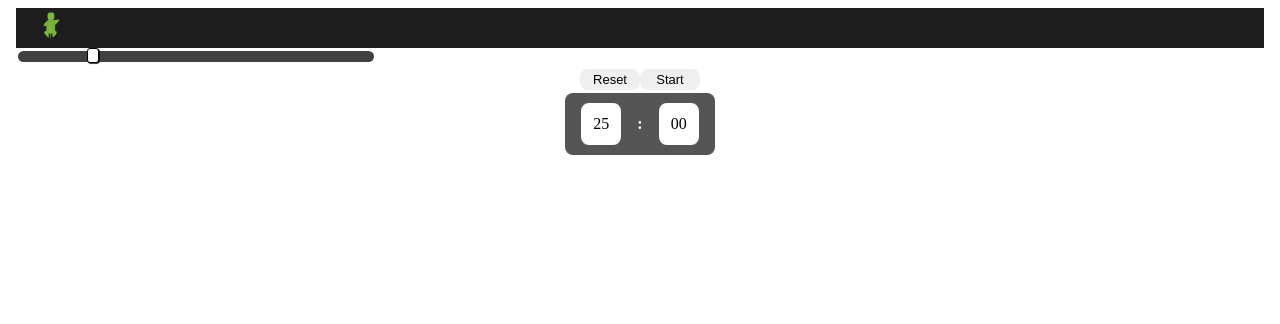
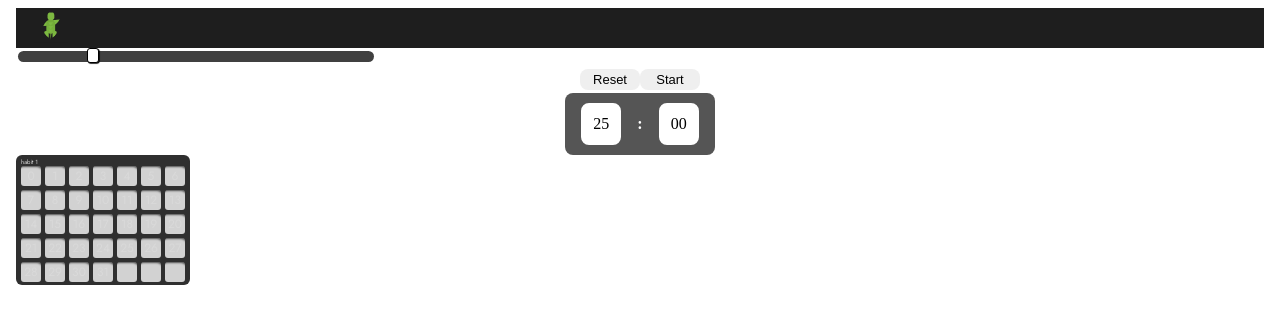
Before and after one commit to emilija-99/Turtle, an Angular app in the folder Turtle_/: page /home in a window 1280 px wide. Shown: the top 324 px of the page. Built offline with nearby package versions, Linux system fonts and the light colour scheme.

Commit message:
habit_tracker-component finished - new logic implementation

```diff
--- a/Turtle_/src/app/components/habit-tracker/habit-tracker.component.css
+++ b/Turtle_/src/app/components/habit-tracker/habit-tracker.component.css
@@ -21,3 +21,34 @@
 .days-grid{
     display: block;
 }
+.days-grid {
+    display: flex;
+    flex-direction: column;
+    gap: 4px;
+  }
+
+  .row {
+    display: flex;
+    gap: 4px;
+  }
+
+  .square {
+    width: 20px;
+    height: 20px;
+    background-color: #d2d2d2;
+    border-radius: 3px;
+    box-shadow: inset -1px 4px 2px -3px rgba(0, 0, 0, 0.63);
+    text-align: center;
+    line-height: 20px;
+    font-size: 12px;
+    cursor: pointer;
+    transition: background-color 0.3s ease;
+  }
+
+  .square:hover {
+    background-color: #b0b0b0;
+  }
+
+  .square:active {
+    background-color: #8c8c8c;
+  }
--- a/Turtle_/src/app/components/habit-tracker/habit-tracker.component.html
+++ b/Turtle_/src/app/components/habit-tracker/habit-tracker.component.html
@@ -4,6 +4,17 @@
         <div class="days" id="days">
           <span>{{habit_name}} {{habit_id}}</span>
         </div>
+        <div class="days-grid">
+          @for(row of matrix.matrix; track row){
+          <div class="row">
+            @for(cell of row; track cell){
+            <div class="square">
+              {{ cell.day !== -1 ? cell.day : '' }}
+            </div>
+          }
+          </div>
+        }
+        </div>
       </div>
     </div>
   </div>
--- a/Turtle_/src/app/components/habit-tracker/habit-tracker.component.ts
+++ b/Turtle_/src/app/components/habit-tracker/habit-tracker.component.ts
@@ -1,4 +1,4 @@
-import { Component, Input, model, OnChanges, OnInit, SimpleChanges } from '@angular/core';
+import { AfterContentInit, Component, Input, model, OnChanges, OnInit, SimpleChanges } from '@angular/core';
 import { habit_tracker_object, matrixObj } from '../../../assets/models';
 import { HttpClientModule } from '@angular/common/http';
 
@@ -9,14 +9,14 @@ import { HttpClientModule } from '@angular/common/http';
   styleUrls: ['./habit-tracker.component.css'],
   standalone:true
 })
-export class HabitTrackerComponent implements OnInit, OnChanges {
+export class HabitTrackerComponent implements OnInit, OnChanges, AfterContentInit {
   @Input({required:true}) habit_id!: number;
   @Input({required:true}) habit_name!: string;
-  @Input({required:true}) creation_date!:string;
+  // @Input({required:true}) creation_date!:string;
   private date: Date = new Date();
   private days?: any;
   private habitTrackerList: any[] = [];
-
+  protected matrix!: habit_tracker_object;
   private months: {} = {
     Jan: 31,
     Feb: 28,
@@ -34,9 +34,13 @@ export class HabitTrackerComponent implements OnInit, OnChanges {
 
 
   constructor() { }
+  ngAfterContentInit(): void {
+    console.log("ngAfter: ");
+  }
 
   ngOnChanges(changes: SimpleChanges): void {
     console.log("Changes:", changes);
+
     if (changes['habit_id'].currentValue) {
       this.setDaysForMonth();
     }
@@ -46,8 +50,14 @@ export class HabitTrackerComponent implements OnInit, OnChanges {
 
   ngOnInit(): void {
     console.log("init.")
+
     if (this.habit_id) {
-      this.setDaysForMonth();
+      var rows = (this.days[1] / 7);
+        var columns = 7;
+        rows = Math.round(rows)+1;
+        this.matrix = this.setHabitTrackerMatrix(columns, rows);
+        console.log("mat: ", this.matrix);
+      // this.setDaysForMonth();
     }
   }
 
@@ -55,72 +65,72 @@ export class HabitTrackerComponent implements OnInit, OnChanges {
     var current_month = this.date.getMonth();
     this.days = Object.entries(this.months)[current_month];
     console.log("days:", this.days);
-    this.createCanvas(this.habit_name, this.habit_id);
+    // this.createCanvas(this.habit_name, this.habit_id);
   }
 
-  createCanvas(habit_name:string, habitId: number) {
-    console.log("days,", habit_name, habitId);
-    if (typeof document !== 'undefined') {
+//   createCanvas(habit_name:string, habitId: number) {
+//     console.log("days,", habit_name, habitId);
+//     if (typeof document !== 'undefined') {
 
-      console.log("createCanvas if");
-      let daysGrid = document.getElementById(`days-${habitId}`) as HTMLElement;
-      console.log(daysGrid);
-      if (!daysGrid) {
-        // If it doesn't exist, create it
-        daysGrid = document.createElement('div');
-        daysGrid.id = `days-${habitId}`;
-        daysGrid.classList.add('days-grid');
+//       console.log("createCanvas if");
+//       let daysGrid = document.getElementById(`days-${habitId}`) as HTMLElement;
+//       console.log(daysGrid);
+//       if (!daysGrid) {
+//         // If it doesn't exist, create it
+//         daysGrid = document.createElement('div');
+//         daysGrid.id = `days-${habitId}`;
+//         daysGrid.classList.add('days-grid');
 
-        let container = document.querySelectorAll('.container');
-        container[container.length-1].appendChild(daysGrid);
+//         let container = document.querySelectorAll('.container');
+//         container[container.length-1].appendChild(daysGrid);
 
-      }
-        var rows = (this.days[1] / 7);
-        var columns = 7;
-        console.log('rows, columns', rows, columns);
-        rows = Math.round(rows)+1;
-        let mat = this.setHabitTrackerMatrix(columns, rows);
-        console.log("mat", mat);
+//       }
+//         var rows = (this.days[1] / 7);
+//         var columns = 7;
+//         console.log('rows, columns', rows, columns);
+//         rows = Math.round(rows)+1;
+//         let mat = this.setHabitTrackerMatrix(columns, rows);
+//         console.log("mat", mat);
 
-        for (let i = 0; i < rows; i++) {
-          const rowContainer = document.createElement('div');
-          rowContainer.style.paddingLeft = '1px';
-          rowContainer.style.display = 'flex';
+//         for (let i = 0; i < rows; i++) {
+//           const rowContainer = document.createElement('div');
+//           rowContainer.style.paddingLeft = '1px';
+//           rowContainer.style.display = 'flex';
 
-          rowContainer.classList.add('row');
+//           rowContainer.classList.add('row');
 
-          for (let j = 0; j < columns; j++) {
-            const square = document.createElement('div');
-            square.style.backgroundColor = '#d2d2d2';
-            square.style.width = '10px';
-            square.style.height = '10px';
-            square.style.margin = '2px 1px';
-            square.style.borderRadius = '1.5px';
-            square.style.boxShadow = '-1px 4px 2px -3px rgba(0,0,0,0.63) inset';
-            square.classList.add('square');
-            rowContainer.appendChild(square);
-          }
-          daysGrid.appendChild(rowContainer);
-        }
-        daysGrid.addEventListener('click',()=>{
-          mat.matrix[1][0].checked = !mat.matrix[1][0].checked;
-          if(mat.matrix[1][0].checked){
-            const row = daysGrid.querySelectorAll('.row')[1];
-            const column = row.querySelectorAll('.square')[0];
+//           for (let j = 0; j < columns; j++) {
+//             const square = document.createElement('div');
+//             square.style.backgroundColor = '#d2d2d2';
+//             square.style.width = '10px';
+//             square.style.height = '10px';
+//             square.style.margin = '2px 1px';
+//             square.style.borderRadius = '1.5px';
+//             square.style.boxShadow = '-1px 4px 2px -3px rgba(0,0,0,0.63) inset';
+//             square.classList.add('square');
+//             rowContainer.appendChild(square);
+//           }
+//           daysGrid.appendChild(rowContainer);
+//         }
+//         daysGrid.addEventListener('click',()=>{
+//           mat.matrix[1][0].checked = !mat.matrix[1][0].checked;
+//           if(mat.matrix[1][0].checked){
+//             const row = daysGrid.querySelectorAll('.row')[1];
+//             const column = row.querySelectorAll('.square')[0];
 
-            // column.style.backgroundColor = 'green';
-           // document.querySelectorAll('#days-1')[0].querySelectorAll('.row')[1].querySelectorAll('.square')[0].style.backgroundColor = 'green'
-            console.log("column", column);
-           console.log('row',row);
-            console.log('row.querySelectorAll(square).length',row.querySelectorAll('.square').length);
-            console.log('ma',daysGrid);
-          }
-        })
-        this.habitTrackerList.push(mat);
-      }
+//             // column.style.backgroundColor = 'green';
+//            // document.querySelectorAll('#days-1')[0].querySelectorAll('.row')[1].querySelectorAll('.square')[0].style.backgroundColor = 'green'
+//             console.log("column", column);
+//            console.log('row',row);
+//             console.log('row.querySelectorAll(square).length',row.querySelectorAll('.square').length);
+//             console.log('ma',daysGrid);
+//           }
+//         })
+//         this.habitTrackerList.push(mat);
+//       }
 
 
-}
+// }
 
   setHabitTrackerMatrix(columns: any, rows: any): habit_tracker_object {
     console.log("column, rows", columns, rows);
@@ -132,6 +142,7 @@ export class HabitTrackerComponent implements OnInit, OnChanges {
     console.log(">> Matrix: habit_tracker: ", habitTracker);
    return habitTracker;
   }
+
   createMatrix(columns: number, rows:number): matrixObj[][] {
     const matrix: matrixObj[][] = [];
     let counter = 0;
--- a/Turtle_/src/app/pages/habits/habits.component.ts
+++ b/Turtle_/src/app/pages/habits/habits.component.ts
@@ -83,7 +83,7 @@ export class HabitsComponent implements OnInit, OnChanges{
       const componentRef = this.habitTrackerContainer.createComponent(factory);
       componentRef.instance.habit_name = newHabitObject.habit_name;
       componentRef.instance.habit_id = newHabitObject.habit_id;
-      componentRef.instance.creation_date = newHabitObject.creation_date.toString();
+      // componentRef.instance.creation_date = newHabitObject.creation_date.toString();
 
       this.habitName = '';
       console.log("componentRed: ", componentRef);
--- a/Turtle_/src/app/pages/home/home.component.html
+++ b/Turtle_/src/app/pages/home/home.component.html
@@ -4,3 +4,5 @@
 </app-progress-bar>
 
 <app-pomodoro-timer></app-pomodoro-timer>
+
+<app-habit-tracker [habit_id]="1" [habit_name]="'habit'" ></app-habit-tracker>
--- a/Turtle_/src/app/pages/home/home.component.ts
+++ b/Turtle_/src/app/pages/home/home.component.ts
@@ -5,10 +5,11 @@ import { ViewEncapsulation } from '@angular/core';
 import { HeaderComponent } from "../../components/header/header.component";
 import { ThemeService } from '../../services/theme.service';
 import { PomodoroTimerComponent } from "../../components/pomodoro-timer/pomodoro-timer.component";
+import { HabitTrackerComponent } from "../../components/habit-tracker/habit-tracker.component";
 @Component({
   selector: 'app-home',
   standalone: true,
-  imports: [CommonModule, ProgressBarComponent, HeaderComponent, PomodoroTimerComponent],
+  imports: [CommonModule, ProgressBarComponent, HeaderComponent, PomodoroTimerComponent, HabitTrackerComponent],
   templateUrl: './home.component.html',
   styleUrl: './home.component.css',
   encapsulation: ViewEncapsulation.None
```
